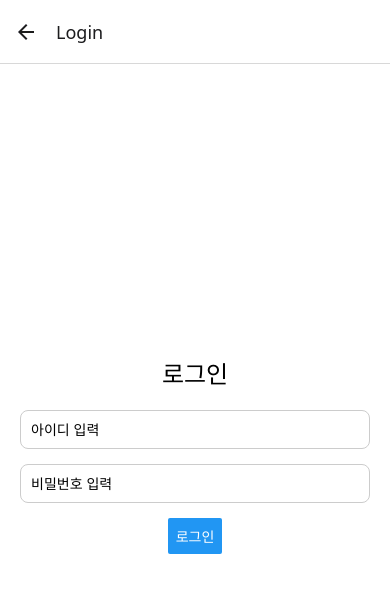
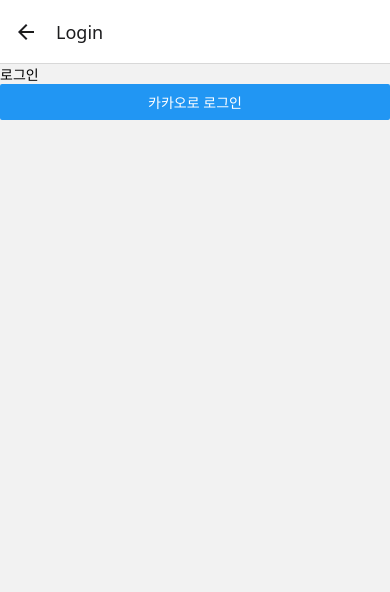
Before and after one commit to YooKwangyeal/GOchunsickApp, a React Native app: screen /Login in a window 390 px wide. Shown: the top 592 px of the page. Built offline with nearby package versions, Linux system fonts and the light colour scheme; what react-native-localize would draw is missing.

Commit message:
Kakao Login save

```diff
--- a/package.json
+++ b/package.json
@@ -11,6 +11,7 @@
     "android no cache": "react-native run-android --reset-cache"
   },
   "dependencies": {
+    "@react-native-seoul/kakao-login": "^5.4.1",
     "i18next": "^25.2.1",
     "react": "19.0.0",
     "react-i18next": "^15.5.2",
--- a/src/i18n/index.ts
+++ b/src/i18n/index.ts
@@ -27,3 +27,5 @@
   });
 
 export default i18n;
+
+//getLocales()[0].languageCode
--- a/src/i18n/locales/kr.json
+++ b/src/i18n/locales/kr.json
@@ -1,3 +1,6 @@
 {
-    "HOME" : "한국홈"
+    "HOME" : "한국홈",
+    "Gologin" : "로그인 하러가기",
+    "Login" : "로그인",
+    "kakaologin" : "카카오로 로그인"
 }
--- a/src/screens/HomeScreen.tsx
+++ b/src/screens/HomeScreen.tsx
@@ -10,9 +10,9 @@
 
   return (
     <View>
-      <Text>{t('Home')}</Text>
+      <Text>{t('HOME')}</Text>
       <Button
-        title="로그인 하러가기"
+        title={t('Gologin')}
         onPress={() => navigation.navigate('Login')}
       />
     </View>
--- a/src/screens/LoginScreen.tsx
+++ b/src/screens/LoginScreen.tsx
@@ -1,35 +1,24 @@
 import React from 'react';
-import {View, Text, TextInput, Button, StyleSheet} from 'react-native';
+import {Button, View, Text} from 'react-native';
+import KakaoLogins from '@react-native-seoul/kakao-login';
+import { useTranslation } from 'react-i18next';
 
 export default function LoginScreen() {
+  const { t, i18n } = useTranslation();
+  const handleLogin = async () => {
+    try {
+      const result = await KakaoLogins.login();
+      console.log('카카오 로그인 성공:', result);
+      // result.accessToken 등을 서버로 보내도 됨
+    } catch (err) {
+      console.warn('카카오 로그인 실패:', err);
+    }
+  };
+
   return (
-    <View style={styles.container}>
-      <Text style={styles.title}>로그인</Text>
-      <TextInput style={styles.input} placeholder="아이디 입력" />
-      <TextInput style={styles.input} placeholder="비밀번호 입력" secureTextEntry />
-      <Button title="로그인" onPress={() => {}} />
+    <View>
+      <Text>{t('Login')}</Text>
+      <Button title={t('kakaologin')} onPress={handleLogin} />
     </View>
   );
 }
-
-const styles = StyleSheet.create({
-  container: {
-    flex: 1,
-    justifyContent: 'center',
-    alignItems: 'center',
-    padding: 20,
-    backgroundColor: '#fff'
-  },
-  title: {
-    fontSize: 24,
-    marginBottom: 20
-  },
-  input: {
-    width: '100%',
-    borderWidth: 1,
-    borderColor: '#ccc',
-    borderRadius: 8,
-    padding: 10,
-    marginBottom: 15
-  }
-});
```
Also changed, not shown: babel.config.js (line endings or trailing spaces), 2 other files (tests, documents, lock files or other folders).
